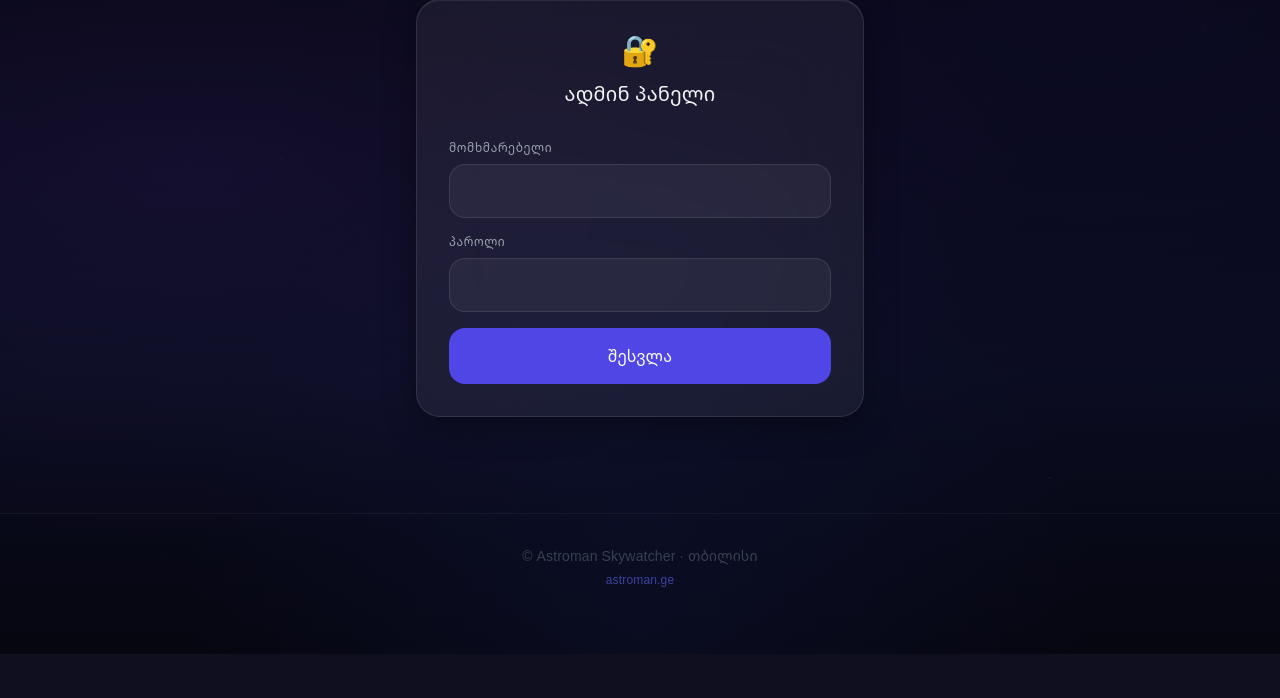
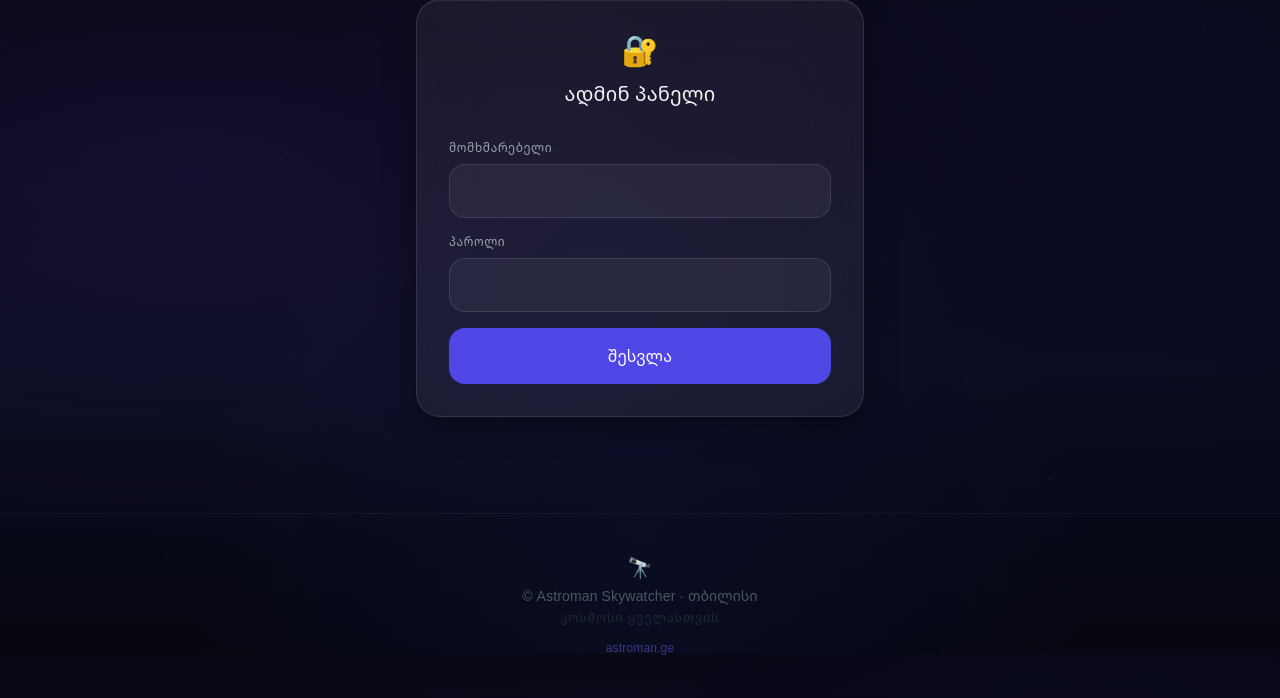
Before and after one commit to Rezimod/Astroman-Skywatcher, a FastAPI app: page /admin in a window 1280 px wide. Shown: the part 146-844 px from the top of the page. Before the commit the page ends 800 px from the top, so only its background shows below. Run offline with FastAPI, Linux system fonts and the light colour scheme; some libraries are stand-ins or nearby versions.

Commit message:
Update navigation and footer styles in base.html

```diff
--- a/app/templates/base.html
+++ b/app/templates/base.html
@@ -106,7 +106,7 @@
 <body class="min-h-screen text-gray-200 antialiased overflow-x-hidden">
 
     <!-- Navigation -->
-    <nav class="border-b border-white/5 bg-black/40 backdrop-blur-2xl sticky top-0 z-50">
+    <nav id="main-nav" class="border-b border-white/5 bg-black/40 backdrop-blur-2xl sticky top-0 z-50 transition-all duration-300">
         <div class="max-w-7xl mx-auto px-4 sm:px-6">
             <div class="flex items-center justify-between h-14 sm:h-16">
                 <a href="/" class="flex items-center gap-2 sm:gap-3">
@@ -149,10 +149,12 @@
     </main>
 
     <!-- Footer -->
-    <footer class="border-t border-white/5 mt-16 py-8">
+    <footer class="border-t border-white/5 mt-16 py-10">
         <div class="max-w-7xl mx-auto px-4 sm:px-6 text-center">
-            <div class="text-xs sm:text-sm text-gray-700">© Astroman Skywatcher · თბილისი</div>
-            <a href="https://astroman.ge" class="text-xs text-indigo-500/60 hover:text-indigo-400 transition-colors mt-1 inline-block">
+            <div class="text-xl mb-1">🔭</div>
+            <div class="text-xs sm:text-sm text-gray-600 mb-1">© Astroman Skywatcher · თბილისი</div>
+            <div class="text-xs text-gray-800 tracking-widest uppercase mb-2">კოსმოსი ყველასთვის</div>
+            <a href="https://astroman.ge" class="text-xs text-indigo-500/50 hover:text-indigo-400 transition-colors inline-block">
                 astroman.ge
             </a>
         </div>
@@ -177,6 +179,13 @@
 
         // Auto-refresh every 5 minutes
         setTimeout(() => location.reload(), 300000);
+
+        // Nav scroll glow
+        const nav = document.getElementById('main-nav');
+        window.addEventListener('scroll', () => {
+            if (window.scrollY > 10) nav.classList.add('nav-scrolled');
+            else nav.classList.remove('nav-scrolled');
+        }, { passive: true });
     </script>
     {% block scripts %}{% endblock %}
 </body>
```
